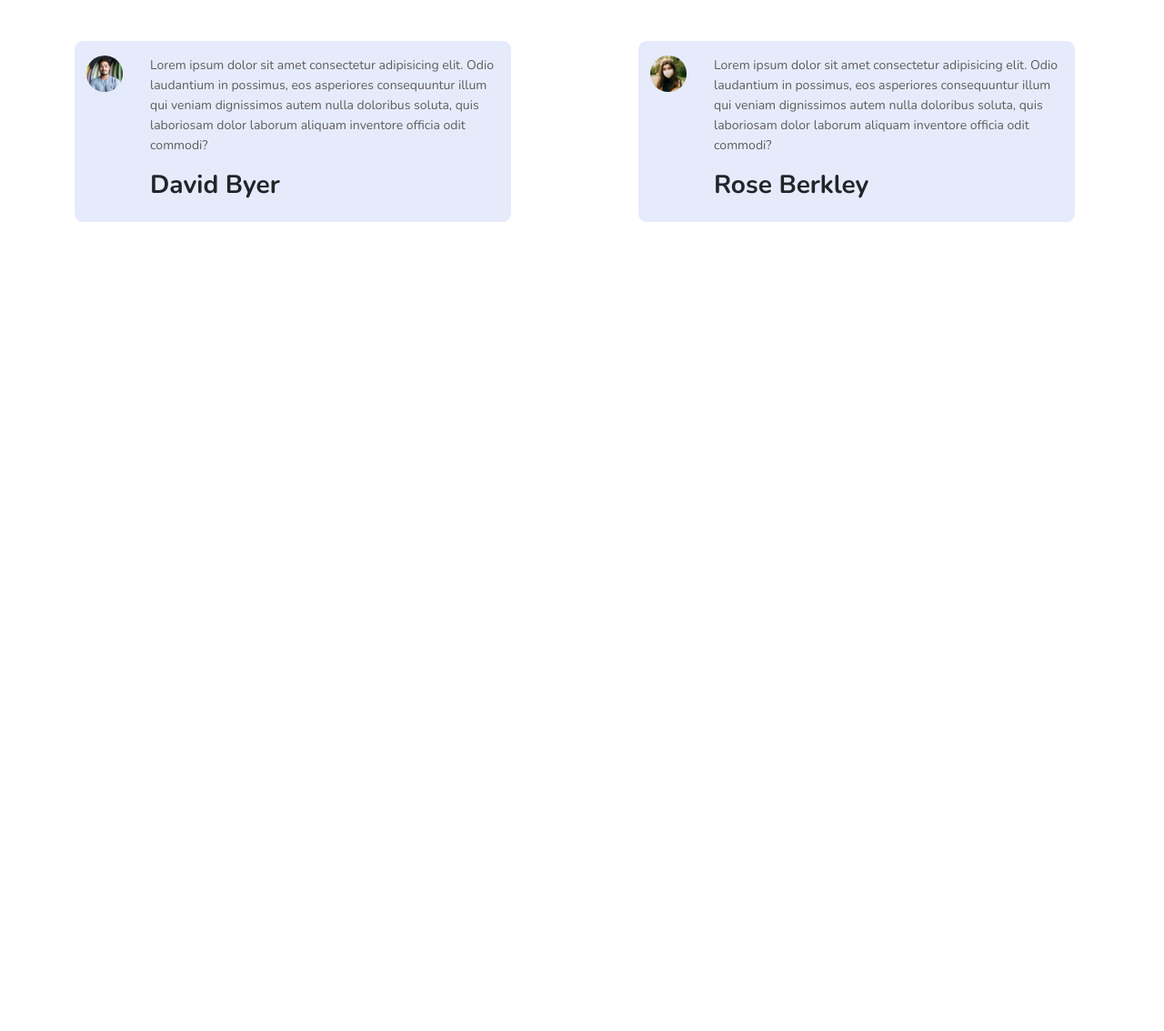
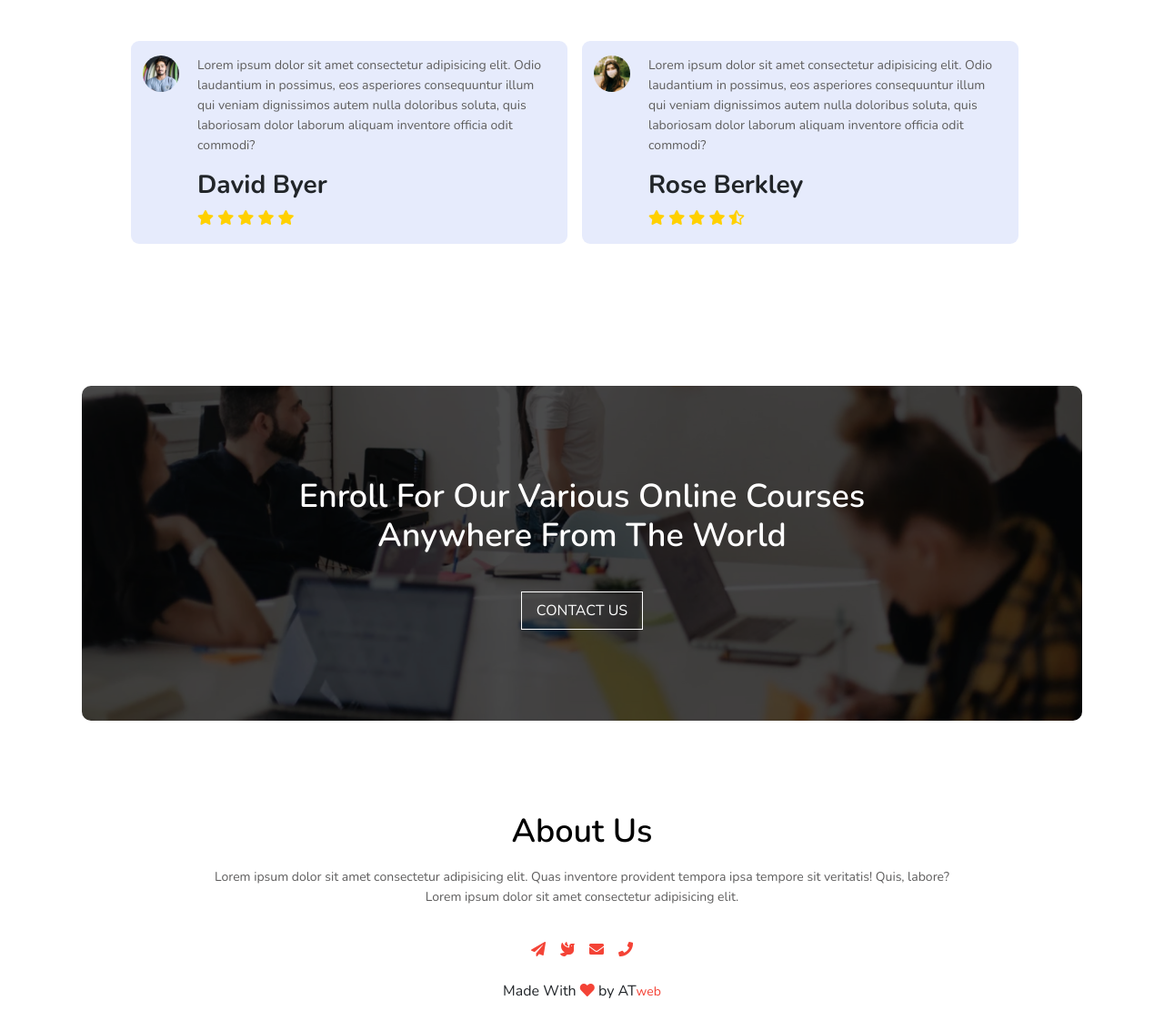
Before and after one commit to atefeh-karimi/responsive-university, a website: page index.html in a window 1280 px wide. Shown: the part 3165-4298 px from the top of the page at 91% size. Before the commit the page ends 3465 px from the top, so only its background shows below. Drawn offline with nearby package versions, Linux system fonts and the light colour scheme.

Commit message:
compeleted cta and footer sections.

```diff
--- a/css/style.scss
+++ b/css/style.scss
@@ -228,7 +228,7 @@
 
   .testimonial-wrapper {
     @include cardWrapperStyle();
-    justify-content: space-between;
+    justify-content: center;
 
     .testimonial {
       @include cardStyle();
@@ -246,7 +246,7 @@
         height: 40px;
         border-radius: 50%;
         margin-left: 5px;
-        margin-right: 30px;
+        margin-right: 20px;
       }
 
       h3 {
@@ -257,10 +257,82 @@
         @include pStyle();
         padding: 0;
       }
+
+      .testimonial-text {
+        padding-right: 1rem;
+
+        i {
+          color: rgb(255, 208, 0);
+          font-size: 16px;
+        }
+      }
     }
   }
 }
 
+/* ===========================CALL FOR ACTION============================= */
+.cta {
+  @include sectionStyle();
+
+  .cta__container {
+    padding: 100px 0;
+    max-width: 1100px;
+    border-radius: 10px;
+    background-image: linear-gradient(rgba(0, 0, 0, 0.7), rgba(0, 0, 0, 0.7)),
+      url(../images/banner2.jpg);
+    background-position: center;
+    background-size: cover;
+  }
+
+  h1 {
+    @include h1Style();
+    color: white;
+    margin-bottom: 40px;
+  }
+  .btn {
+    @include btnStyle();
+    padding: 8px 16px;
+
+    &:hover {
+      @include btnStyleHover();
+    }
+  }
+}
+
+/* ===========================FOOTER============================= */
+footer {
+  @include sectionStyle();
+  padding-bottom: 2rem;
+
+  h1 {
+    @include h1Style();
+  }
+
+  p {
+    @include pStyle();
+  }
+
+  .footer__social {
+    display: flex;
+    justify-content: center;
+    padding: 12px 0;
+    color: $color-primary;
+    i {
+      cursor: pointer;
+    }
+
+    i + i {
+      margin-left: 1rem;
+    }
+  }
+  .copyRight {
+    padding-top: 14px;
+    i,
+    small {
+      color: $color-primary;
+    }
+  }
+}
 /* ===========================MEDIA QUERIES(TABLET and under)============================= */
 @media (max-width: 1024px) {
 }
@@ -349,4 +421,13 @@
       margin-right: 0;
     }
   }
+
+  .cta .cta__container {
+    border-radius: unset;
+    padding: 60px 16px;
+    h1 {
+      font-size: 24px;
+      line-height: 1.3;
+    }
+  }
 }
--- a/index.html
+++ b/index.html
@@ -11,7 +11,7 @@
         href="https://fonts.googleapis.com/css?family=Dancing+Script:400,700|Josefin+Sans:300,400,600,700|Nunito:300,400,600,700"
         rel="stylesheet">
     <link rel="stylesheet" href="bootstrap/css/bootstrap.min.css">
-    <link rel="stylesheet" href="bootstrap/js/bootstrap.min.js">
+    <script rel="stylesheet" href="bootstrap/js/bootstrap.min.js"></script>
     <link rel="stylesheet" href="fonts/fontawesome/css/all.css">
     <link rel="stylesheet" href="./css/style.css">
     <title>Responsive university Web</title>
@@ -170,6 +170,11 @@
                             asperiores consequuntur illum qui veniam dignissimos autem nulla doloribus soluta, quis
                             laboriosam dolor laborum aliquam inventore officia odit commodi?</p>
                         <h3>David Byer</h3>
+                        <i class="fas fa-star"></i>
+                        <i class="fas fa-star"></i>
+                        <i class="fas fa-star"></i>
+                        <i class="fas fa-star"></i>
+                        <i class="fas fa-star"></i>
                     </div>
                 </div>
 
@@ -183,6 +188,11 @@
                             laborum
                             aliquam inventore officia odit commodi?</p>
                         <h3>Rose Berkley</h3>
+                        <i class="fas fa-star"></i>
+                        <i class="fas fa-star"></i>
+                        <i class="fas fa-star"></i>
+                        <i class="fas fa-star"></i>
+                        <i class="fas fa-star-half-alt"></i>
                     </div>
                 </div>
 
@@ -191,6 +201,41 @@
     </section>
 
     <!-- ======================== END OF TESTIMONIALS========================= -->
+
+    <section class="cta">
+        <div class="container cta__container">
+            <h1>Enroll For Our Various Online Courses <br />Anywhere From The World</h1>
+            <a class="btn" href="">CONTACT US</a>
+        </div>
+    </section>
+
+    <!-- ======================== END OF CALL TO ACTION========================= -->
+
+    <footer>
+        <div class="container footer__container">
+
+            <div class="footer__text">
+                <h1>About Us</h1>
+                <p>Lorem ipsum dolor sit amet consectetur adipisicing elit. Quas inventore provident tempora ipsa
+                    tempore sit veritatis! Quis, labore?<br />Lorem ipsum dolor sit amet consectetur adipisicing elit.
+                </p>
+            </div>
+
+            <div class="footer__social">
+                <i class="fas fa-paper-plane"></i>
+                <i class="fas fa-dove"></i>
+                <i class="fas fa-envelope"></i>
+                <i class="fas fa-phone"></i>
+            </div>
+            <div class="copyRight">
+                <span>Made With <i class="fas fa-heart"></i>
+                    by AT<small>web</small></span>
+            </div>
+
+        </div>
+    </footer>
+
+    <!-- ======================== END OF FOOTER========================= -->
 
 
     <!-- ========================JS FOR TOGGLE HEADER__MENU========================= -->
```
Also changed, not shown: css/style.css, 1 other file.
